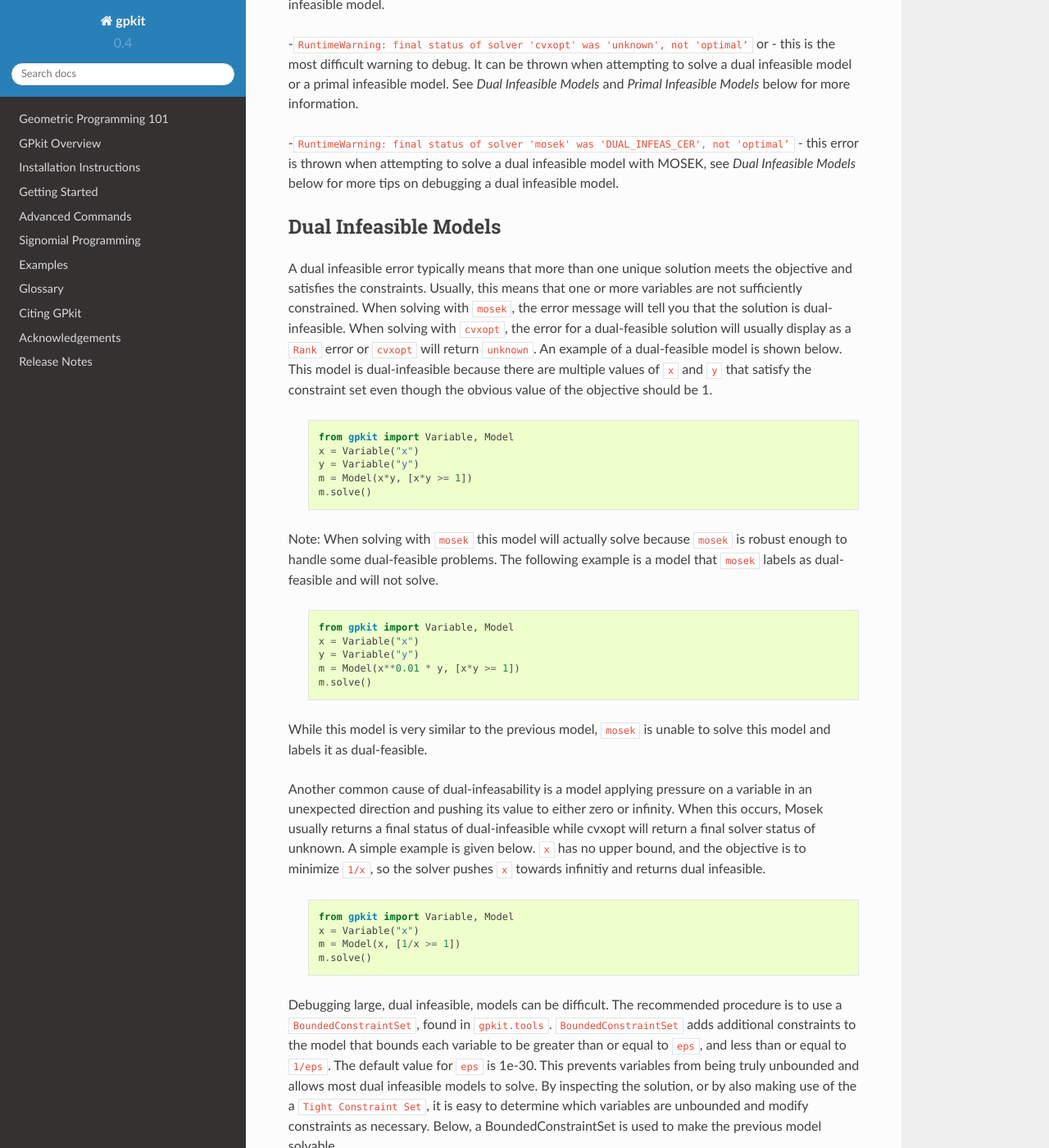
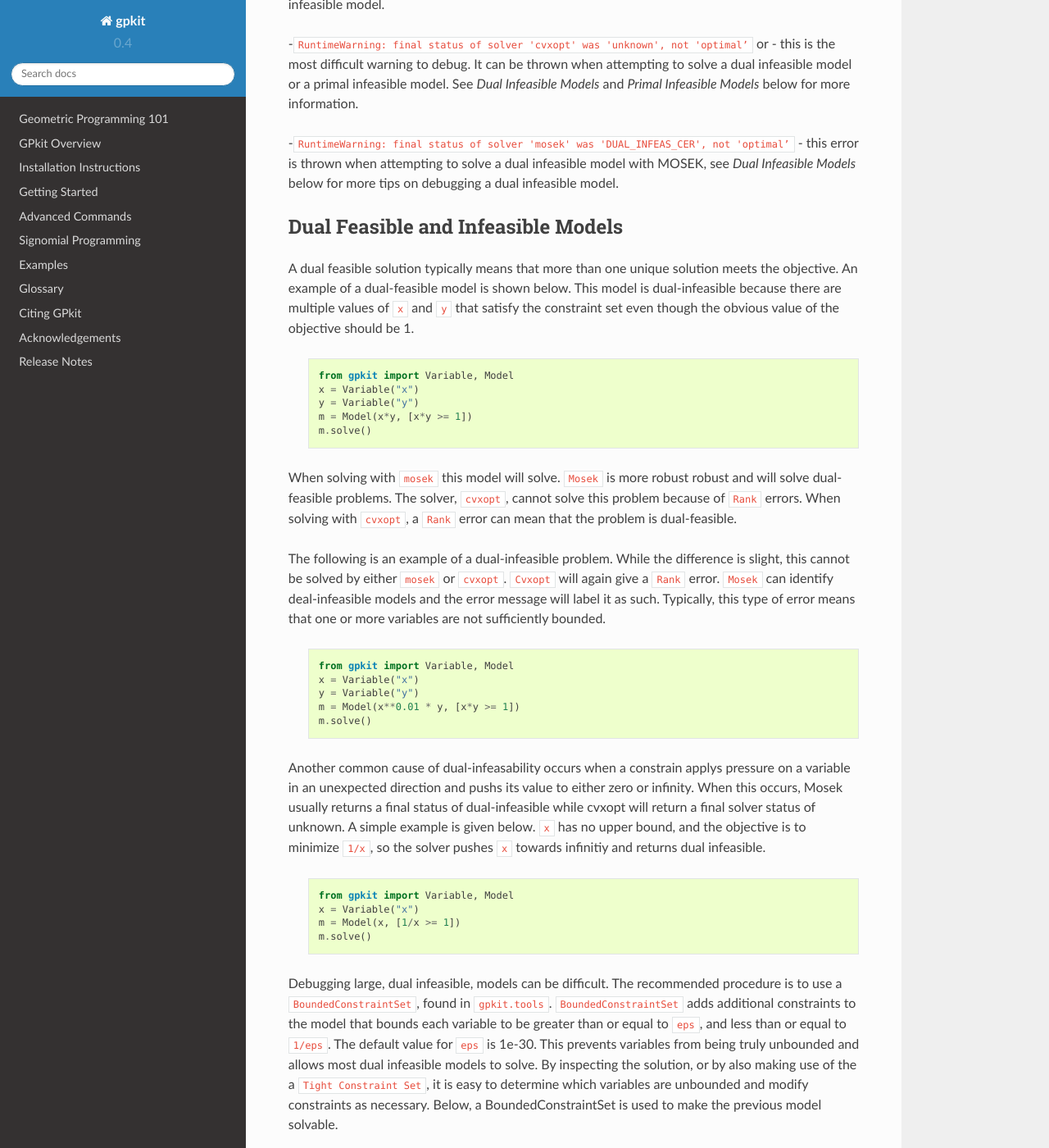
Before and after one commit to convexengineering/gpkit, a Sphinx documentation site: the page built from docs/source/debugging.rst, in a window 1280 px wide and 1400 px high, scrolled down 729 px. Shown: the whole window at 82% size. Built offline with Sphinx 7.4.7 and the Read the Docs theme 2.0.0, drawn with Linux system fonts in a browser that asks for light colours.

Commit message:
dual infeasible doc updated and corrected

```diff
--- a/docs/source/debuggin.rst
+++ b/docs/source/debugging.rst
@@ -20,10 +20,10 @@ A number of errors and warnings can be raised when attempting to solve a model.
 -``RuntimeWarning: final status of solver 'mosek' was 'DUAL_INFEAS_CER', not 'optimal’`` - this error is thrown when attempting to solve a dual infeasible model with MOSEK,  see *Dual Infeasible Models* below for more tips on debugging a dual infeasible model.
 
 
-Dual Infeasible Models
-=============
+Dual Feasible and Infeasible Models
+===================================
 
-A dual infeasible error typically means that more than one unique solution meets the objective and satisfies the constraints. Usually, this means that one or more variables are not sufficiently constrained.  When solving with ``mosek``, the error message will tell you that the solution is dual-infeasible.  When solving with ``cvxopt``, the error for a dual-feasible solution will usually display as a ``Rank`` error or ``cvxopt`` will return ``unknown``.  An example of a dual-feasible model is shown below. This model is dual-infeasible because there are multiple values of ``x`` and ``y`` that satisfy the constraint set even though the obvious value of the objective should be 1.
+A dual feasible solution typically means that more than one unique solution meets the objective.   An example of a dual-feasible model is shown below. This model is dual-infeasible because there are multiple values of ``x`` and ``y`` that satisfy the constraint set even though the obvious value of the objective should be 1.
 
  .. code-block:: python
 
@@ -33,7 +33,9 @@ A dual infeasible error typically means that more than one unique solution meets
      m = Model(x*y, [x*y >= 1])
      m.solve()
 
-Note: When solving with ``mosek`` this model will actually solve because ``mosek`` is robust enough to handle some dual-feasible problems. The following example is a model that ``mosek`` labels as dual-feasible and will not solve.
+When solving with ``mosek`` this model will solve. ``Mosek`` is more robust robust and will solve dual-feasible problems.  The solver, ``cvxopt``, cannot solve this problem because of ``Rank`` errors.  When solving with ``cvxopt``, a ``Rank`` error can mean that the problem is dual-feasible.
+
+The following is an example of a dual-infeasible problem. While the difference is slight, this cannot be solved by either ``mosek`` or ``cvxopt``.  ``Cvxopt`` will again give a ``Rank`` error.  ``Mosek`` can identify deal-infeasible models and the error message will label it as such. Typically, this type of error means that one or more variables are not sufficiently bounded.
 
  .. code-block:: python
 
@@ -43,9 +45,7 @@ Note: When solving with ``mosek`` this model will actually solve because ``mosek
      m = Model(x**0.01 * y, [x*y >= 1])
      m.solve()
 
-While this model is very similar to the previous model, ``mosek`` is unable to solve this model and labels it as dual-feasible.
-
-Another common cause of dual-infeasability is a model applying pressure on a variable in an unexpected direction and pushing its value to either zero or infinity. When this occurs, Mosek usually returns a final status of dual-infeasible while cvxopt will return a final solver status of unknown. A simple example is given below. ``x`` has no upper bound, and the objective is to minimize ``1/x``, so the solver pushes ``x`` towards infinitiy and returns dual infeasible.
+Another common cause of dual-infeasability occurs when a constrain applys pressure on a variable in an unexpected direction and pushs its value to either zero or infinity. When this occurs, Mosek usually returns a final status of dual-infeasible while cvxopt will return a final solver status of unknown. A simple example is given below. ``x`` has no upper bound, and the objective is to minimize ``1/x``, so the solver pushes ``x`` towards infinitiy and returns dual infeasible.
 
  .. code-block:: python
 
@@ -68,7 +68,7 @@ With the formulation above, ``x`` has a lower bound at 1e-30, so the solver retu
 
 
 Primal Infeasible Models
-=============
+========================
 
 A model is primal infeasible when it has no feasible region. This means there is no point which simultaneously satisfies all of the model’s constraints. A simple example is presented below.
 
```
